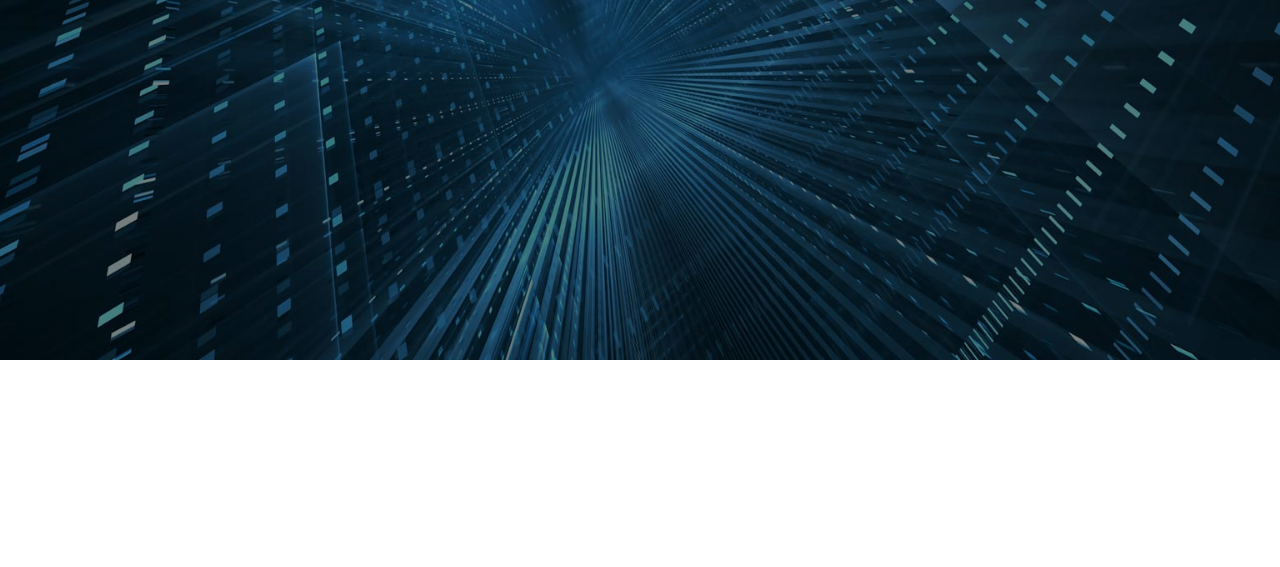
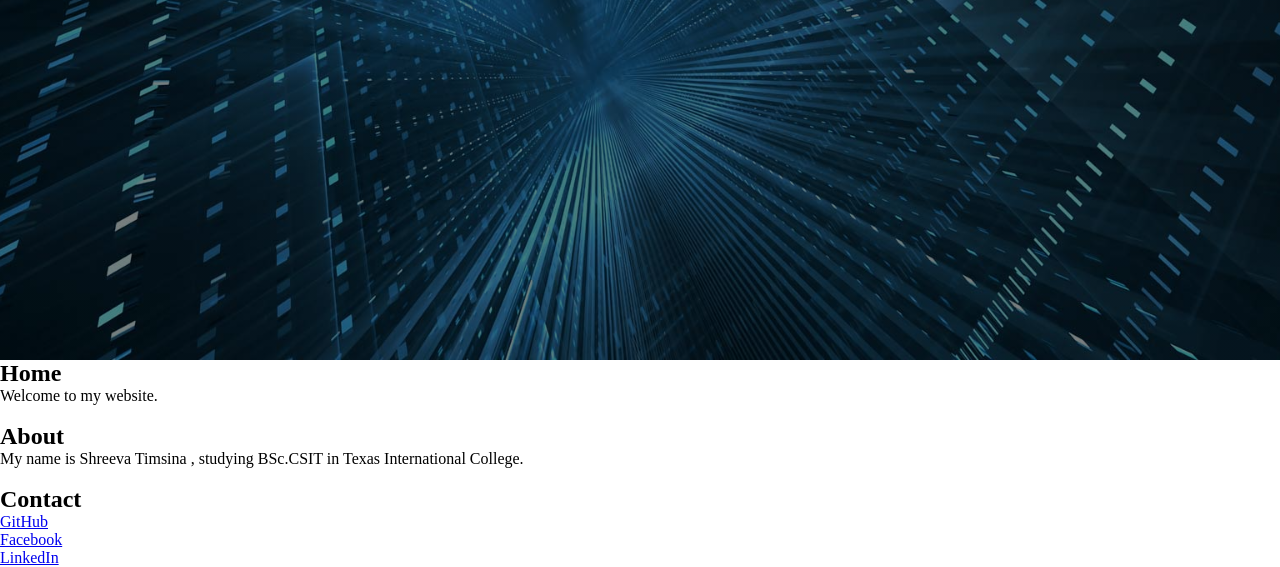
Before and after one commit to tshreeva/index, a plain HTML site: page index.html in a window 1280 px wide. Shown: the part 440-1007 px from the top of the page. Before the commit the page ends 800 px from the top, so only its background shows below. Drawn offline with nearby package versions, Linux system fonts and the light colour scheme.

Commit message:
Update index.html

```diff
--- a/index.html
+++ b/index.html
@@ -3,18 +3,18 @@
 <title> Website </title>
 <link href="style.css" rel="stylesheet" type="text/css">
 <!--<link rel="stylesheet" href="https://stackpath.bootstrapcdn.com/bootstrap/4.3.1/css/bootstrap.min.css">
-<link rel="stylesheet" href="https://stackpath.bootstrapcdn.com/font-awesome/4.7.0/css/font-awesome.min.css">
+<link rel="stylesheet" href="https://stackpath.bootstrapcdn.com/font-awesome/4.7.0/css/font-awesome.min.css"> -->
 <script src="https://code.jquery.com/jquery-3.3.1.slim.min.js"></script>
 <script src="https://cdnjs.cloudflare.com/ajax/libs/popper.js/1.14.7/umd/popper.min.js"></script>
 <script src="https://stackpath.bootstrapcdn.com/bootstrap/4.3.1/js/bootstrap.min.js"></script>
---></head>
+</head>
 <body>
 <header>
              <div class="row">
 			 <ul class="main-nav">
 			 <li class ="active"><a href="">HOME</a></li>
-			 <li><a href=" ">ABOUT</a></li>
-			 <li><a href=" ">CONTACT</a></li>
+			 <li><a href="">ABOUT</a></li>
+			 <li><a href="">CONTACT</a></li>
 			 </ul>
 			 </div>
 
@@ -22,9 +22,41 @@
 			 <h1>Do what you think</h1>
 
 			 <div class="button">
-			 <a href="" class="btn btn-two"> Explore More</a>
+			 <a href="https://www.w3schools.com/" class="btn btn-two"> Explore More </a>
+
 			 </div>
 			 </div>
+
 </header>
+<section id="home">
+<div class="container">
+<div class="row">
+<div class="col-md-6">
+<h2>Home</h2>
+<div class="about-content">
+Welcome to my website.
+</div>
+<br>
+
+<section id="about">
+<div class="container">
+<div class="row">
+<div class="col-md-6">
+<h2>About</h2>
+<div class="about-content">
+My name is Shreeva Timsina , studying BSc.CSIT in Texas International College.
+</div>
+<br>
+<section id="contact">
+<div class="container">
+<div class="row">
+<div class="col-md-6">
+<h2>Contact</h2>
+<div class="contact-content">
+<a href="https://github.com/tshreeva" class="contact-content"> GitHub </a> <br>
+<a href="https://www.facebook.com/shreeva.timsina" class="contact-content"> Facebook </a> <br>
+<a href="https://www.linkedin.com/in/shreeva-timsina-735188184/" class="contact-content"> LinkedIn </a>
+</div>
+</section>
 </body>
 </html>
```
